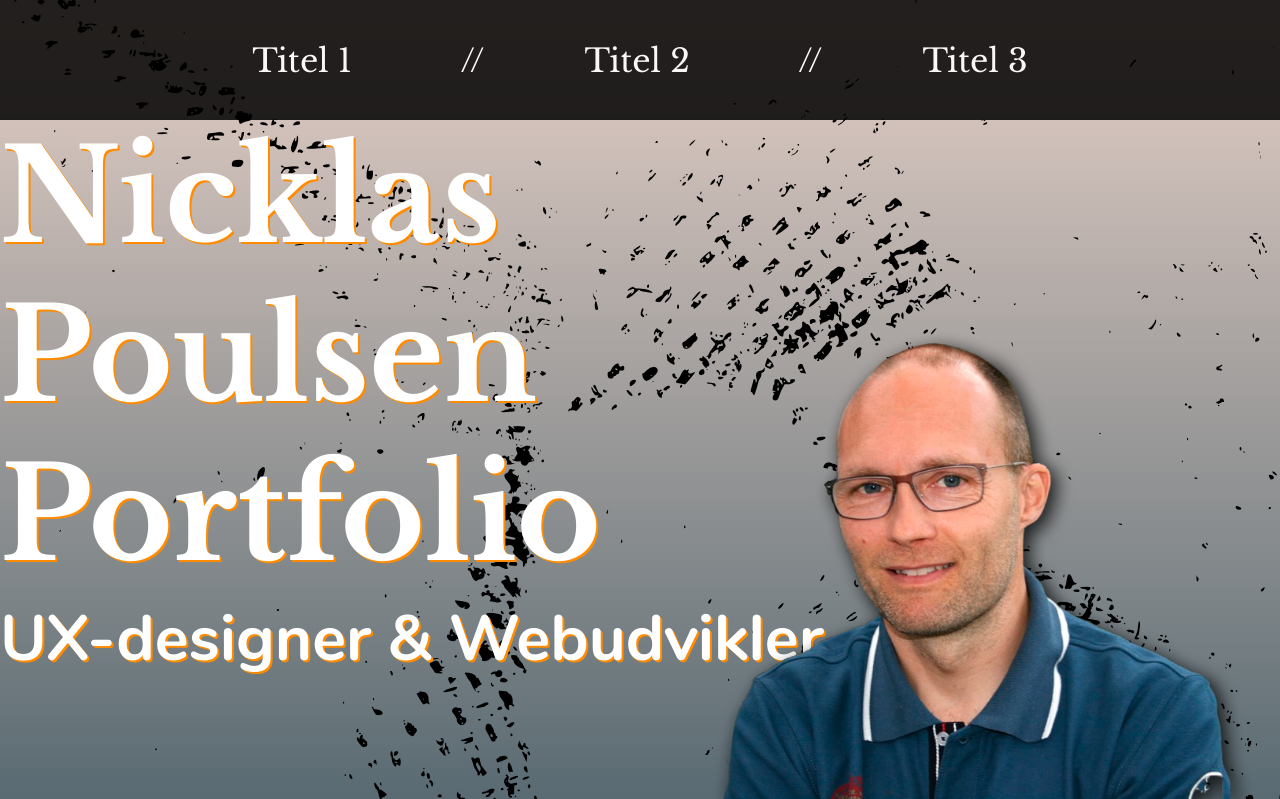
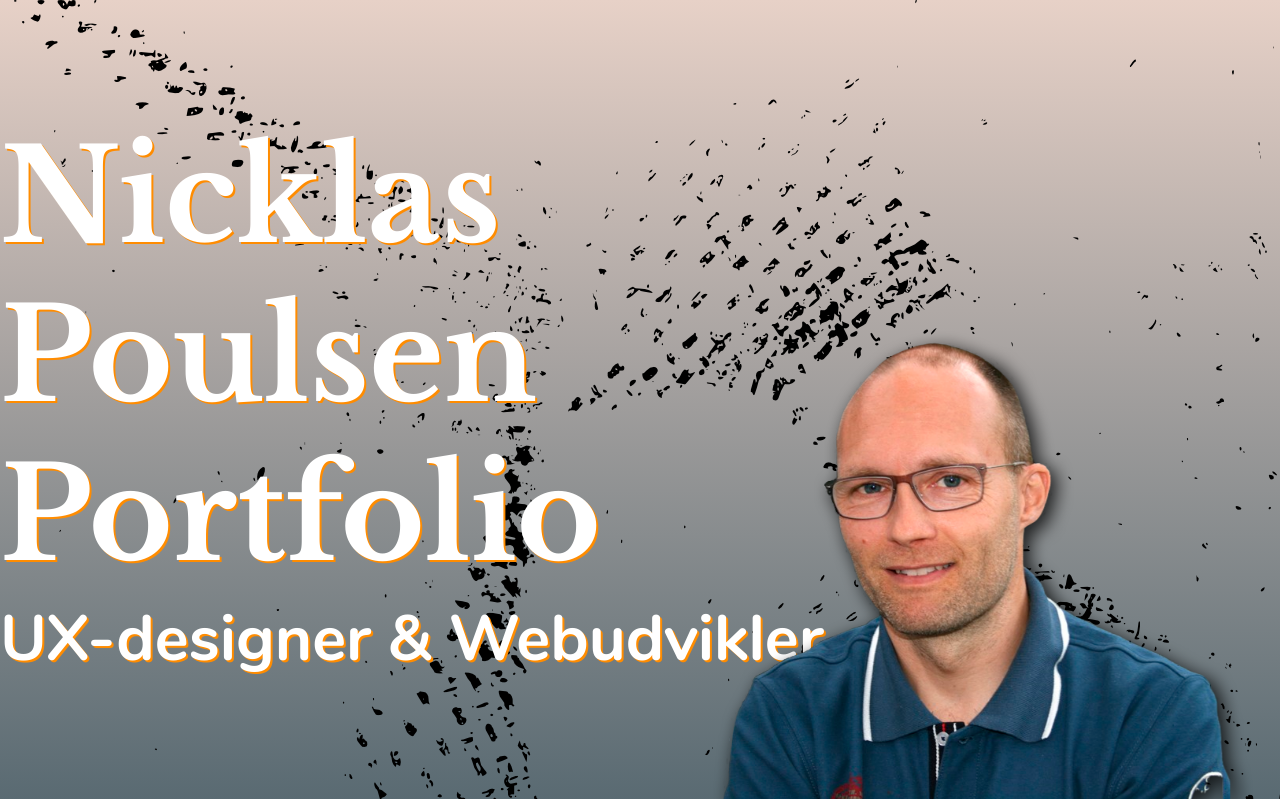
Before and after one commit to Nick-ThP/portfolio, a PHP site: page / in a window 1280 px wide. Shown: the top 799 px of the page. Run offline with PHP 8.4, Linux system fonts and the light colour scheme; some web fonts are replaced.

Commit message:
not much

```diff
--- a/index.html
+++ b/index.html
@@ -9,23 +9,17 @@
 </head>
 <body>
 
-    <header>
-        <nav>
-            <ul class="navbar">
-                <li><a href="">Titel 1</a></li>
-                <li><a href="">Titel 2</a></li>
-                <li><a href="">Titel 3</a></li>
-            </ul>
-        </nav>
-    </header>
+<!-- Welcome content -->
 
     <section class="section-1">
-        <article class="article-1">
-            <h1>Nicklas Poulsen Portfolio</h1>
+        <div class="article-1">
+             <h1>Nicklas Poulsen Portfolio</h1>
             <p>UX-designer & Webudvikler</p>
         </article>
         <img src="images/carsten1.png" height="500px" width="auto" alt="nicklas" id="nicklas">
     </section>
+
+<!-- Main content  -->
 
     <section class="section-2">
         <article class="article-2">
@@ -35,6 +29,10 @@
     </section>
 
 
+
+        <nav>
+
+        </nav>
 
 
         <article>
--- a/styles/main.css
+++ b/styles/main.css
@@ -94,58 +94,6 @@ p {
 
 
 
-.navbar {
-    width: 100%;
-    background: black;
-    padding: 20px;
-    text-align: center;
-    position: fixed;
-    top: 0px;
-    z-index: 1;
-    opacity: 0.85;
-    transform-origin: top;
-    transition: transform 1.5s ease-out, opacity 2s ease-in;
-}
-
-.navbar:hover {
-    transform: scale(2);
-}
-
-.navbar li {
-    display: inline;
-}
-
-.navbar li+li::before {
-    color: white;
-    content: "//";
-    padding: 0px 50px;
-}
-
-.navbar li a {
-    color: white;
-    text-decoration: none;
-}
-
-.navbar li a:hover {
-    color: darkorange;
-    text-decoration: underline;
-}
-
-.navbar li a:active {
-    color: aquamarine;
-    text-decoration: underline;
-}
-
-@media only screen and (max-width: 480px) {
-
-}
-
-
-
-/* Section 1 */
-
-
-
 .section-1 {
     width: 100%;
     min-height: 100vh;
```
